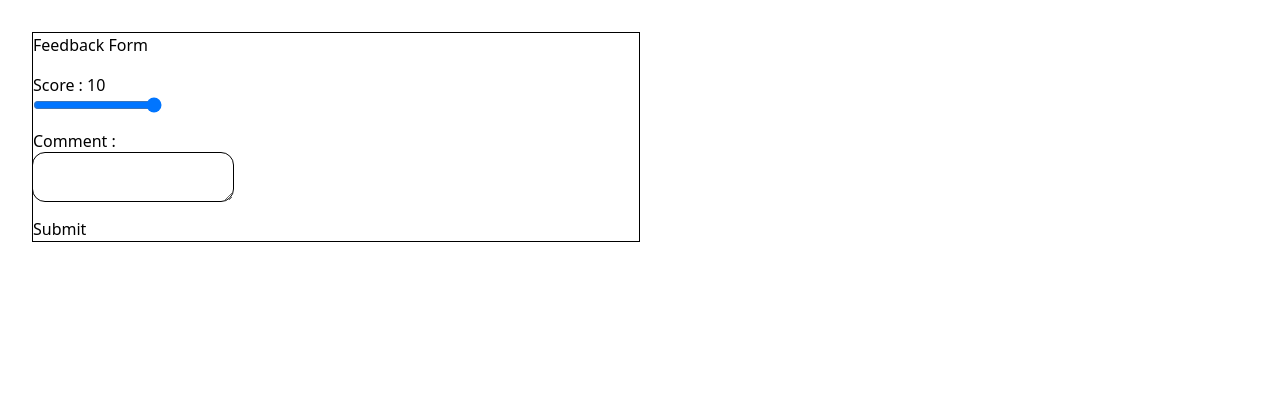
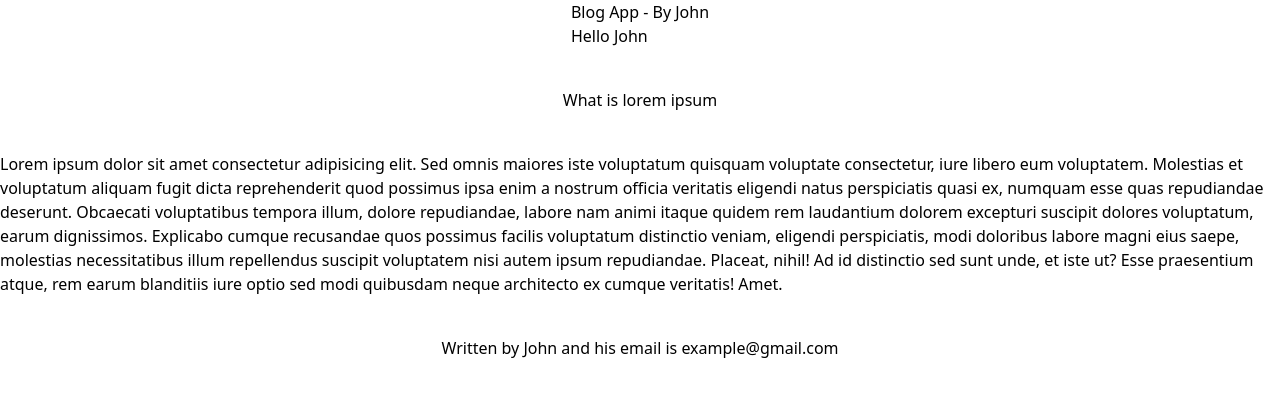
Before and after one commit to Rustemov02/Coursera---Advanced-React-Course, a React (Vite) app: page / in a window 1280 px wide. Shown: the top 396 px of the page. Built offline with nearby package versions, Linux system fonts and the light colour scheme.

Commit message:
replaced some folder for understanding learning structure ; learning ContextAPI State Management

```diff
--- a/src/App.tsx
+++ b/src/App.tsx
@@ -1,51 +1,8 @@
-import { useState } from "react";
-import reactLogo from "./assets/react.svg";
-import viteLogo from "/vite.svg";
-import "./App.css";
-import DrinksList from "./Key";
-import ContAndUnCont from "./Controlled&Uncontrolled";
+import LearningContextApi from "./LearningContextApi";
+import TransformDataUsingMapMethod from "./TransformDataUsingMapMethod";
 
-const data = [
-  {
-    id: 1,
-    title: "Laptop",
-    description: "Lightweight laptop with 16GB RAM",
-    price: 1200,
-  },
-  {
-    id: 2,
-    title: "Headphones",
-    description: "Noise-cancelling over-ear headphones",
-    price: 200,
-  },
-  {
-    id: 3,
-    title: "Smartphone",
-    description: "5G smartphone with 128GB storage",
-    price: 800,
-  },
-];
+function App() {
+  return <LearningContextApi />;
+}
 
-const topDesserts = data.map((dessert) => {
-  return {
-    content: `${dessert.title} - ${dessert.description}`,
-    price: dessert.price,
-  };
-});
-
-const listItems = data.map((desert) => {
-  const itemText = `${desert.title} - ${desert.price}`;
-
-  return <li>{itemText}</li>;
-});
-
-export default function App() {
-  console.log(topDesserts);
-  return (
-    <div>
-      {/* <ul>{listItems}</ul> */}
-      {/* <DrinksList /> */}
-      <ContAndUnCont />
-    </div>
-  );
-}
+export default App;
--- /dev/null
+++ b/src/LearningContextApi.tsx
@@ -0,0 +1,63 @@
+import { useContext } from "react";
+import { UserProvider, useUser } from "./UserContext";
+
+const LoggedInUser = () => {
+  const { name } = useUser();
+  return (
+    <p>
+      Hello <span>{name}</span>
+    </p>
+  );
+};
+
+const Header = () => {
+  const { name, email } = useUser();
+
+  return (
+    <header>
+      <h2>Blog App - By {name}</h2>
+      <LoggedInUser />
+    </header>
+  );
+};
+
+const Page = () => {
+  const { name, email } = useUser();
+  return (
+    <div className="flex flex-col items-center justify-center gap-10">
+      <Header />
+      <h2>What is lorem ipsum</h2>
+
+      <p>
+        Lorem ipsum dolor sit amet consectetur adipisicing elit. Sed omnis
+        maiores iste voluptatum quisquam voluptate consectetur, iure libero eum
+        voluptatem. Molestias et voluptatum aliquam fugit dicta reprehenderit
+        quod possimus ipsa enim a nostrum officia veritatis eligendi natus
+        perspiciatis quasi ex, numquam esse quas repudiandae deserunt. Obcaecati
+        voluptatibus tempora illum, dolore repudiandae, labore nam animi itaque
+        quidem rem laudantium dolorem excepturi suscipit dolores voluptatum,
+        earum dignissimos. Explicabo cumque recusandae quos possimus facilis
+        voluptatum distinctio veniam, eligendi perspiciatis, modi doloribus
+        labore magni eius saepe, molestias necessitatibus illum repellendus
+        suscipit voluptatem nisi autem ipsum repudiandae. Placeat, nihil! Ad id
+        distinctio sed sunt unde, et iste ut? Esse praesentium atque, rem earum
+        blanditiis iure optio sed modi quibusdam neque architecto ex cumque
+        veritatis! Amet.
+      </p>
+
+      <p>
+        Written by {name} and his email is {email}
+      </p>
+    </div>
+  );
+};
+
+const LearningContextApi = () => {
+  return (
+    <UserProvider>
+      <Page />
+    </UserProvider>
+  );
+};
+
+export default LearningContextApi;
--- a/src/RegistrForm.tsx
+++ /dev/null
@@ -1,124 +0,0 @@
-import './App.css';
-import {useState} from "react";
-import {validateEmail} from "../src/utils";
-
-const PasswordErrorMessage = () => {
- return (
-   <p className="FieldError">Password should have at least 8 characters</p>
- );
-};
-
-function App() {
- const [firstName, setFirstName] = useState("");
- const [lastName, setLastName] = useState("");
- const [email, setEmail] = useState("");
- const [password, setPassword] = useState({
-   value: "",
-   isTouched: false,
- });
- const [role, setRole] = useState("role");
-
- const getIsFormValid = () => {
-   return (
-     firstName &&
-     validateEmail(email) &&
-     password.value.length >= 8 &&
-     role !== "role"
-   );
- };
-
- const clearForm = () => {
-   setFirstName("");
-   setLastName("");
-   setEmail("");
-   setPassword({
-     value: "",
-     isTouched: false,
-   });
-   setRole("role");
- };
-
- const handleSubmit = (e) => {
-   e.preventDefault();
-   alert("Account created!");
-   clearForm();
- };
-
- return (
-   <div className="App">
-     <form onSubmit={handleSubmit}>
-       <fieldset>
-         <h2>Sign Up</h2>
-         <div className="Field">
-           <label>
-             First name <sup>*</sup>
-           </label>
-           <input
-             value={firstName}
-             onChange={(e) => {
-               setFirstName(e.target.value);
-             }}
-             placeholder="First name"
-           />
-         </div>
-         <div className="Field">
-           <label>Last name</label>
-           <input
-             value={lastName}
-             onChange={(e) => {
-               setLastName(e.target.value);
-             }}
-             placeholder="Last name"
-           />
-         </div>
-         <div className="Field">
-           <label>
-             Email address <sup>*</sup>
-           </label>
-           <input
-             value={email}
-             onChange={(e) => {
-               setEmail(e.target.value);
-             }}
-             placeholder="Email address"
-           />
-         </div>
-         <div className="Field">
-           <label>
-             Password <sup>*</sup>
-           </label>
-           <input
-             value={password.value}
-             type="password"
-             onChange={(e) => {
-               setPassword({ ...password, value: e.target.value });
-             }}
-             onBlur={() => {
-               setPassword({ ...password, isTouched: true });
-             }}
-             placeholder="Password"
-           />
-           {password.isTouched && password.value.length < 8 ? (
-             <PasswordErrorMessage />
-           ) : null}
-         </div>
-         <div className="Field">
-           <label>
-             Role <sup>*</sup>
-           </label>
-           <select value={role} onChange={(e) => setRole(e.target.value)}>
-             <option value="role">Role</option>
-             <option value="individual">Individual</option>
-             <option value="business">Business</option>
-           </select>
-         </div>
-         <button type="submit" disabled={!getIsFormValid()}>
-           Create account
-         </button>
-       </fieldset>
-     </form>
-   </div>
- );
-}
-
-export default App;
--- /dev/null
+++ b/src/TransformDataUsingMapMethod.tsx
@@ -0,0 +1,49 @@
+import ContAndUnCont from "./Controlled&Uncontrolled";
+
+const data = [
+  {
+    id: 1,
+    title: "Laptop",
+    description: "Lightweight laptop with 16GB RAM",
+    price: 1200,
+  },
+  {
+    id: 2,
+    title: "Headphones",
+    description: "Noise-cancelling over-ear headphones",
+    price: 200,
+  },
+  {
+    id: 3,
+    title: "Smartphone",
+    description: "5G smartphone with 128GB storage",
+    price: 800,
+  },
+];
+
+const topDesserts = data.map((dessert) => {
+  const items = (
+    <li>
+      content: {dessert.title} - {dessert.description}, <br/> price: {dessert.price}
+    </li>
+  );
+
+  return items;
+});
+
+const listItems = data.map((desert) => {
+  const itemText = `${desert.title} - ${desert.price}`;
+
+  return <li>{itemText}</li>;
+});
+
+export default function TransformDataUsingMapMethod() {
+  console.log(topDesserts);
+  return (
+    <div>
+      <ul>{listItems}</ul>
+      <ul>{topDesserts}</ul>
+      <ContAndUnCont />
+    </div>
+  );
+}
--- /dev/null
+++ b/src/UserContext.tsx
@@ -0,0 +1,33 @@
+import {
+  createContext,
+  useContext,
+  useState,
+  type FC,
+  type ReactNode,
+} from "react";
+
+interface ContextType {
+  name: string;
+  email: string;
+}
+
+const UserContext = createContext<ContextType | undefined>(undefined);
+
+export const UserProvider: FC<{ children: ReactNode }> = ({ children }) => {
+  const [user] = useState({
+    name: "John",
+    email: "example@gmail.com",
+  });
+
+  return <UserContext.Provider value={user}>{children}</UserContext.Provider>;
+};
+
+export const useUser = () => {
+  const context = useContext(UserContext);
+
+  if (!context) {
+    throw new Error("useUser must be used inside UserProvider");
+  }
+
+  return context;
+};
```
